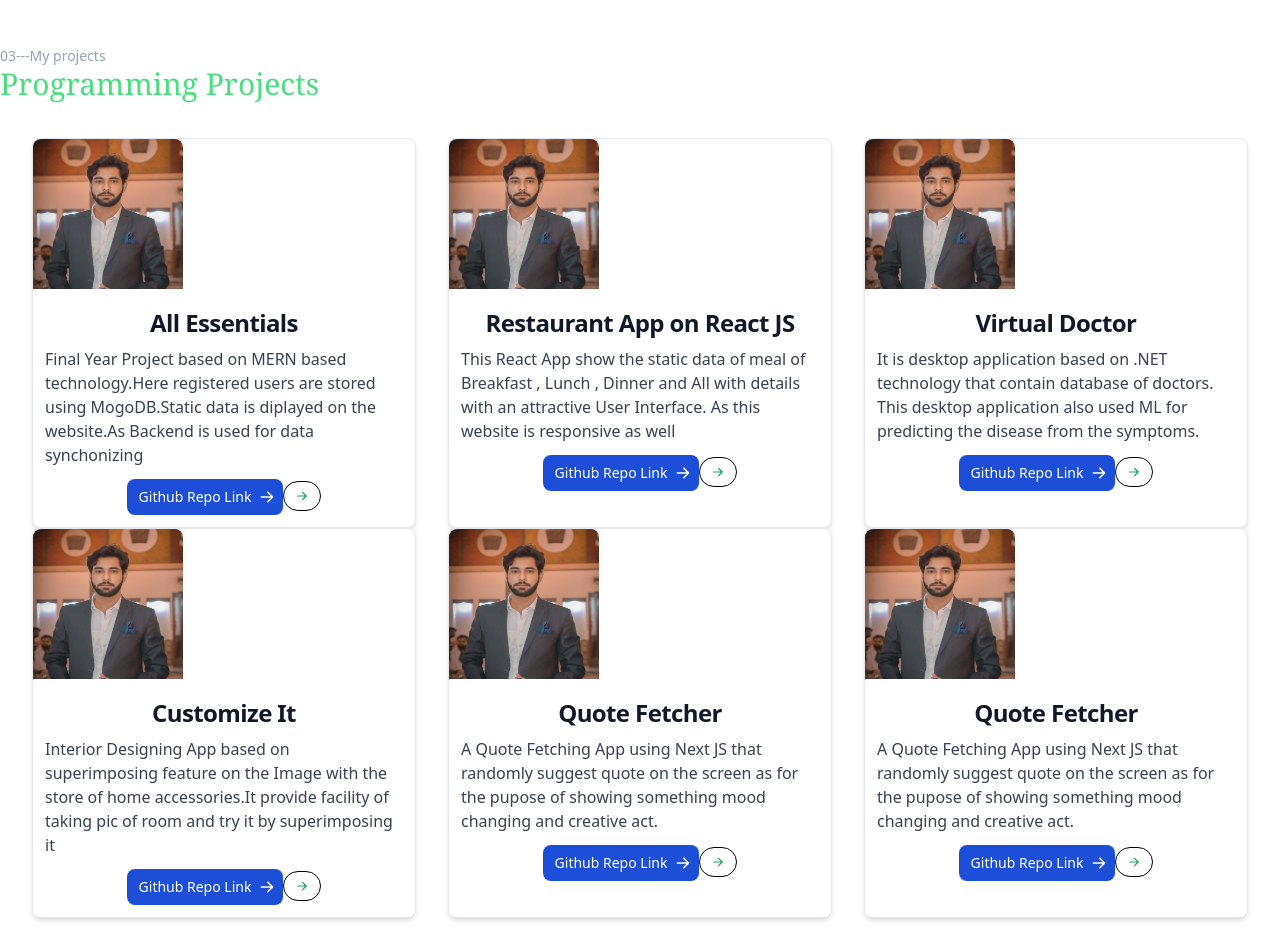
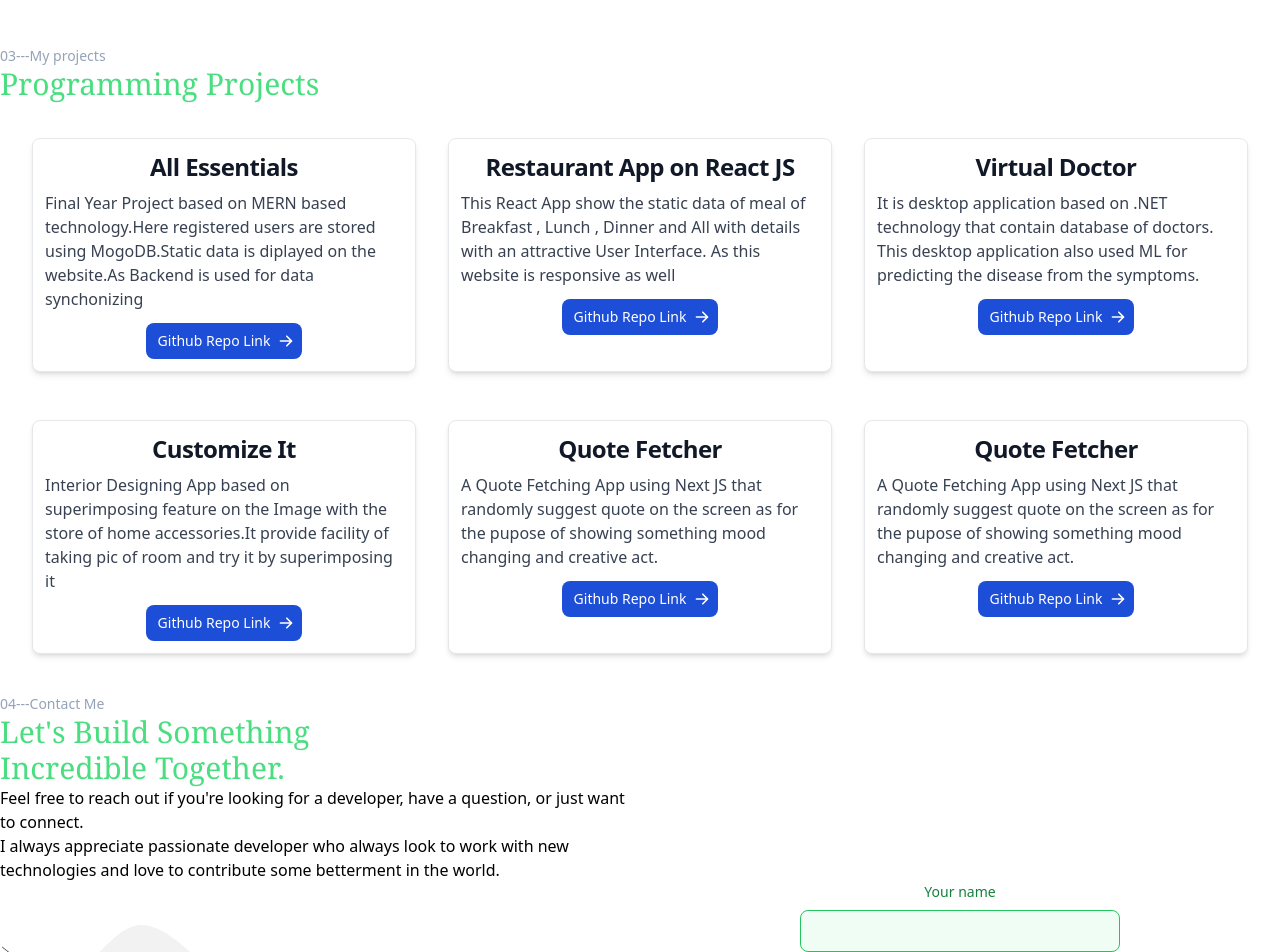
Before and after one commit to zainshahbaz786/devport, a Next.js app: page /Components/Home in a window 1280 px wide. Shown: the part 1280-2232 px from the top of the page. Built offline with nearby package versions, Linux system fonts and the light colour scheme.

Commit message:
Improved Design with Hover Feature

```diff
--- a/pages/Components/Projects.js
+++ b/pages/Components/Projects.js
@@ -1,10 +1,14 @@
 import React from 'react'
 import Image from 'next/image'
+
+
+
 
 
 const Projects = () => {
   return (
     <>
+
     <div className="pt-10 text-sm text-slate-400">
             <a href="#" className="">
               03---My projects
@@ -20,15 +24,15 @@ const Projects = () => {
     <div  className='flex order-3 justify-evenly'>
 {/* start of 1st card */}
 
-<div className="max-w-sm w-1/3 bg-white rounded-lg border border-gray-200 shadow-md dark:bg-gray-800 dark:border-gray-700">
+<div className="max-w-sm w-1/3 bg-white rounded-lg border border-gray-200 shadow-md dark:bg-gray-800 dark:border-gray-700 hover:bg-slate-300 select-none">
     <a href="#">
-        <Image className="rounded-t-lg" src="/images/zaindp.jpeg" width="150px" height="150px" alt=""/>
+        {/* <Image className="rounded-t-lg" src="/images/zaindp.jpeg" width="150px" height="150px" alt=""/> */}
     </a>
     <div className="p-3">
-        <a href="#">
+
             <h5 className="mb-2 text-2xl font-bold tracking-tight text-gray-900 dark:text-white  text-center">
                 All Essentials</h5>
-        </a>
+
         <p className="mb-3 font-normal text-gray-700 dark:text-gray-400">Final Year Project based on MERN based technology.Here registered users are stored using MogoDB.Static data is diplayed on the website.As Backend is used for data synchonizing</p>
         <div className='text-center justify-center'>
         <a href="https://github.com/zainshahbaz786/All-Essentials-FYP" className="inline-flex items-center py-2 px-3 text-sm font-medium text-center text-white bg-blue-700 rounded-lg hover:bg-blue-800 focus:ring-4 focus:outline-none focus:ring-blue-300 dark:bg-blue-600 dark:hover:bg-blue-700 dark:focus:ring-blue-800">
@@ -37,10 +41,10 @@ const Projects = () => {
         </a>
 
         {/* for viewing video */}
-        <a type="button" href="#" className="text-green-600 border py-2 px-3 border-black hover:bg-orange-300 hover:text-white focus:ring-4 focus:outline-none focus:ring-blue-300 font-medium rounded-full text-sm  text-center inline-flex items-center dark:border-blue-500 dark:text-blue-500 dark:hover:text-white dark:focus:ring-blue-800">
+    {/*    <a type="button" href="#" className="text-green-600 border py-2 px-3 border-black hover:bg-orange-300 hover:text-white focus:ring-4 focus:outline-none focus:ring-blue-300 font-medium rounded-full text-sm  text-center inline-flex items-center dark:border-blue-500 dark:text-blue-500 dark:hover:text-white dark:focus:ring-blue-800">
   <svg aria-hidden="true" className="w-3 h-3" fill="currentColor" viewBox="0 0 20 20" xmlns="http://www.w3.org/2000/svg"><path fillRule="evenodd" d="M10.293 3.293a1 1 0 011.414 0l6 6a1 1 0 010 1.414l-6 6a1 1 0 01-1.414-1.414L14.586 11H3a1 1 0 110-2h11.586l-4.293-4.293a1 1 0 010-1.414z" clipRule="evenodd"></path></svg>
   <span className="sr-only">Icon description</span>
-</a>
+</a> */}
         </div>
     </div>
 </div>
@@ -50,39 +54,39 @@ const Projects = () => {
 
 
 
-<div className="max-w-sm w-1/3 bg-white rounded-lg border border-gray-200 shadow-md dark:bg-gray-800 dark:border-gray-700">
+<div className="max-w-sm w-1/3 bg-white rounded-lg border border-gray-200 shadow-md dark:bg-gray-800 dark:border-gray-700 hover:bg-slate-300 select-none ">
     <a href="#">
-        <Image className="rounded-t-lg" src="/images/zaindp.jpeg" width="150px" height="150px" alt=""/>
+        {/* <Image className="rounded-t-lg" src="/images/zaindp.jpeg" width="150px" height="150px" alt=""/> */}
     </a>
     <div className="p-3">
-        <a href="#">
+
             <h5 className="mb-2 text-2xl font-bold tracking-tight text-gray-900 dark:text-white text-center">Restaurant App on React JS</h5>
-        </a>
-        <p className="mb-3 font-normal text-gray-700 dark:text-gray-400">This React App show the static data of meal of Breakfast , Lunch , Dinner and All with details with an attractive User Interface. As this website is responsive as well </p>
+
+        <p className="mb-3 font-normal text-gray-700 dark:text-gray-400 select-none">This React App show the static data of meal of Breakfast , Lunch , Dinner and All with details with an attractive User Interface. As this website is responsive as well </p>
         <div className='text-center justify-center'>
         <a href="https://github.com/zainshahbaz786/Resturant-App-on-React" className="inline-flex items-center py-2 px-3 text-sm font-medium text-center text-white bg-blue-700 rounded-lg hover:bg-blue-800 focus:ring-4 focus:outline-none focus:ring-blue-300 dark:bg-blue-600 dark:hover:bg-blue-700 dark:focus:ring-blue-800">
             Github Repo Link
             <svg aria-hidden="true" className="ml-2 -mr-1 w-4 h-4" fill="currentColor" viewBox="0 0 20 20" xmlns="http://www.w3.org/2000/svg"><path fillRule="evenodd" d="M10.293 3.293a1 1 0 011.414 0l6 6a1 1 0 010 1.414l-6 6a1 1 0 01-1.414-1.414L14.586 11H3a1 1 0 110-2h11.586l-4.293-4.293a1 1 0 010-1.414z" clipRule="evenodd"></path></svg>
         </a>
           {/* for viewing video */}
-          <a type="button" href="#" className="text-green-600 border py-2 px-3  border-black hover:bg-orange-300 hover:text-white focus:ring-4 focus:outline-none focus:ring-blue-300 font-medium rounded-full text-sm  text-center inline-flex items-center dark:border-blue-500 dark:text-blue-500 dark:hover:text-white dark:focus:ring-blue-800">
+          {/* <a type="button" href="#" className="text-green-600 border py-2 px-3  border-black hover:bg-orange-300 hover:text-white focus:ring-4 focus:outline-none focus:ring-blue-300 font-medium rounded-full text-sm  text-center inline-flex items-center dark:border-blue-500 dark:text-blue-500 dark:hover:text-white dark:focus:ring-blue-800">
   <svg aria-hidden="true" className="w-3 h-3" fill="currentColor" viewBox="0 0 20 20" xmlns="http://www.w3.org/2000/svg"><path fillRule="evenodd" d="M10.293 3.293a1 1 0 011.414 0l6 6a1 1 0 010 1.414l-6 6a1 1 0 01-1.414-1.414L14.586 11H3a1 1 0 110-2h11.586l-4.293-4.293a1 1 0 010-1.414z" clipRule="evenodd"></path></svg>
   <span className="sr-only">Icon description</span>
-</a>
+</a> */}
         </div>
     </div>
 </div>
 
 {/* end of second card */}
 
-<div className="max-w-sm w-1/3 bg-white rounded-lg border border-gray-200 shadow-md dark:bg-gray-800 dark:border-gray-700">
+<div className="max-w-sm w-1/3 bg-white rounded-lg border border-gray-200 shadow-md dark:bg-gray-800 dark:border-gray-700 hover:bg-slate-300 select-none">
     <a href="#">
-        <Image className="rounded-t-lg" src="/images/zaindp.jpeg" width="150px" height="150px" alt=""/>
+        {/* <Image className="rounded-t-lg" src="/images/zaindp.jpeg" width="150px" height="150px" alt=""/> */}
     </a>
     <div className="p-3">
-        <a href="#">
+
             <h5 className="mb-2 text-2xl font-bold tracking-tight text-gray-900 dark:text-white text-center">Virtual Doctor</h5>
-        </a>
+
         <p className="mb-3 font-normal text-gray-700 dark:text-gray-400">It is desktop application based on .NET technology that contain database of doctors. This desktop application also used ML  for predicting the disease from the symptoms.</p>
         <div className='text-center justify-center'>
         <a href="https://github.com/zainshahbaz786/Virtual-Doctor" className="inline-flex items-center py-2 px-3 text-sm font-medium text-center text-white bg-blue-700 rounded-lg hover:bg-blue-800 focus:ring-4 focus:outline-none focus:ring-blue-300 dark:bg-blue-600 dark:hover:bg-blue-700 dark:focus:ring-blue-800">
@@ -91,10 +95,10 @@ const Projects = () => {
         </a>
 
           {/* for viewing video */}
-          <a type="button" href="#" className="text-green-600 border py-2 px-3 border-black hover:bg-orange-300 hover:text-white focus:ring-4 focus:outline-none focus:ring-blue-300 font-medium rounded-full text-sm  text-center inline-flex items-center dark:border-blue-500 dark:text-blue-500 dark:hover:text-white dark:focus:ring-blue-800">
+      {/*    <a type="button" href="#" className="text-green-600 border py-2 px-3 border-black hover:bg-orange-300 hover:text-white focus:ring-4 focus:outline-none focus:ring-blue-300 font-medium rounded-full text-sm  text-center inline-flex items-center dark:border-blue-500 dark:text-blue-500 dark:hover:text-white dark:focus:ring-blue-800">
   <svg aria-hidden="true" className="w-3 h-3" fill="currentColor" viewBox="0 0 20 20" xmlns="http://www.w3.org/2000/svg"><path fillRule="evenodd" d="M10.293 3.293a1 1 0 011.414 0l6 6a1 1 0 010 1.414l-6 6a1 1 0 01-1.414-1.414L14.586 11H3a1 1 0 110-2h11.586l-4.293-4.293a1 1 0 010-1.414z" clipRule="evenodd"></path></svg>
   <span className="sr-only">Icon description</span>
-</a>
+</a> */}
         </div>
     </div>
 </div>
@@ -103,18 +107,19 @@ const Projects = () => {
 
 
     </div>
-
+<br/>
+<br/>
     <div  className='flex order-3 justify-evenly'>
 {/* Second Row 1st card */}
 
-<div className="max-w-sm w-1/3 bg-white rounded-lg border border-gray-200 shadow-md dark:bg-gray-800 dark:border-gray-700">
+<div className="max-w-sm w-1/3 bg-white rounded-lg border border-gray-200 shadow-md dark:bg-gray-800 dark:border-gray-700 hover:bg-slate-300 select-none">
     <a href="#">
-        <Image className="rounded-t-lg" src="/images/zaindp.jpeg" width="150px" height="150px" alt=""/>
+        {/* <Image className="rounded-t-lg" src="/images/zaindp.jpeg" width="150px" height="150px" alt=""/> */}
     </a>
     <div className="p-3">
-        <a href="#">
+
             <h5 className="mb-2 text-2xl font-bold tracking-tight text-gray-900 dark:text-white text-center">Customize It </h5>
-        </a>
+
         <p className="mb-3 font-normal text-gray-700 dark:text-gray-400">Interior Designing App  based on superimposing feature on the Image with the store of home accessories.It provide facility of taking pic of room and try it by superimposing it</p>
         <div className='text-center justify-center'>
         <a href="https://github.com/zainshahbaz786/Customize-It" className="inline-flex items-center py-2 px-3 text-sm font-medium text-center text-white bg-blue-700 rounded-lg hover:bg-blue-800 focus:ring-4 focus:outline-none focus:ring-blue-300 dark:bg-blue-600 dark:hover:bg-blue-700 dark:focus:ring-blue-800">
@@ -122,24 +127,24 @@ const Projects = () => {
             <svg aria-hidden="true" className="ml-2 -mr-1 w-4 h-4" fill="currentColor" viewBox="0 0 20 20" xmlns="http://www.w3.org/2000/svg"><path fillRule="evenodd" d="M10.293 3.293a1 1 0 011.414 0l6 6a1 1 0 010 1.414l-6 6a1 1 0 01-1.414-1.414L14.586 11H3a1 1 0 110-2h11.586l-4.293-4.293a1 1 0 010-1.414z" clipRule="evenodd"></path></svg>
         </a>
           {/* for viewing video */}
-          <a type="button" href="#" className="text-green-600 border py-2 px-3 border-black hover:bg-orange-300 hover:text-white focus:ring-4 focus:outline-none focus:ring-blue-300 font-medium rounded-full text-sm  text-center inline-flex items-center dark:border-blue-500 dark:text-blue-500 dark:hover:text-white dark:focus:ring-blue-800">
+      {/*    <a type="button" href="#" className="text-green-600 border py-2 px-3 border-black hover:bg-orange-300 hover:text-white focus:ring-4 focus:outline-none focus:ring-blue-300 font-medium rounded-full text-sm  text-center inline-flex items-center dark:border-blue-500 dark:text-blue-500 dark:hover:text-white dark:focus:ring-blue-800">
   <svg aria-hidden="true" className="w-3 h-3" fill="currentColor" viewBox="0 0 20 20" xmlns="http://www.w3.org/2000/svg"><path fillRule="evenodd" d="M10.293 3.293a1 1 0 011.414 0l6 6a1 1 0 010 1.414l-6 6a1 1 0 01-1.414-1.414L14.586 11H3a1 1 0 110-2h11.586l-4.293-4.293a1 1 0 010-1.414z" clipRule="evenodd"></path></svg>
   <span className="sr-only">Icon description</span>
-</a>
+</a> */}
         </div>
     </div>
 </div>
 
 {/* Second Row 2nd card */}
 
-<div className="max-w-sm w-1/3 bg-white rounded-lg border border-gray-200 shadow-md dark:bg-gray-800 dark:border-gray-700">
+<div className="max-w-sm w-1/3 bg-white rounded-lg border border-gray-200 shadow-md dark:bg-gray-800 dark:border-gray-700 hover:bg-slate-300 select-none">
     <a href="#">
-        <Image className="rounded-t-lg" src="/images/zaindp.jpeg" width="150px" height="150px" alt=""/>
+        {/* <Image className="rounded-t-lg" src="/images/zaindp.jpeg" width="150px" height="150px" alt=""/> */}
     </a>
     <div className="p-3">
-        <a href="#">
+
             <h5 className="mb-2 text-2xl font-bold tracking-tight text-gray-900 dark:text-white text-center">Quote Fetcher </h5>
-        </a>
+
         <p className="mb-3 font-normal text-gray-700 dark:text-gray-400">A Quote Fetching App using Next JS that randomly suggest quote on the screen as for the pupose of showing something mood changing and creative act.</p>
       <div className='text-center justify-center'>
         <a href="https://github.com/zainshahbaz786/quote-fetcher" className="inline-flex items-center py-2 px-3 text-sm font-medium text-center text-white bg-blue-700 rounded-lg hover:bg-blue-800 focus:ring-4 focus:outline-none focus:ring-blue-300 dark:bg-blue-600 dark:hover:bg-blue-700 dark:focus:ring-blue-800">
@@ -147,10 +152,10 @@ const Projects = () => {
             <svg aria-hidden="true" className="ml-2 -mr-1 w-4 h-4" fill="currentColor" viewBox="0 0 20 20" xmlns="http://www.w3.org/2000/svg"><path fillRule="evenodd" d="M10.293 3.293a1 1 0 011.414 0l6 6a1 1 0 010 1.414l-6 6a1 1 0 01-1.414-1.414L14.586 11H3a1 1 0 110-2h11.586l-4.293-4.293a1 1 0 010-1.414z" clipRule="evenodd"></path></svg>
         </a>
           {/* for viewing video */}
-          <a type="button" href="#" className="text-green-600 border py-2 px-3 border-black hover:bg-orange-300 hover:text-white focus:ring-4 focus:outline-none focus:ring-blue-300 font-medium rounded-full text-sm  text-center inline-flex items-center dark:border-blue-500 dark:text-blue-500 dark:hover:text-white dark:focus:ring-blue-800">
+      {/*    <a type="button" href="#" className="text-green-600 border py-2 px-3 border-black hover:bg-orange-300 hover:text-white focus:ring-4 focus:outline-none focus:ring-blue-300 font-medium rounded-full text-sm  text-center inline-flex items-center dark:border-blue-500 dark:text-blue-500 dark:hover:text-white dark:focus:ring-blue-800">
   <svg aria-hidden="true" className="w-3 h-3" fill="currentColor" viewBox="0 0 20 20" xmlns="http://www.w3.org/2000/svg"><path fillRule="evenodd" d="M10.293 3.293a1 1 0 011.414 0l6 6a1 1 0 010 1.414l-6 6a1 1 0 01-1.414-1.414L14.586 11H3a1 1 0 110-2h11.586l-4.293-4.293a1 1 0 010-1.414z" clipRule="evenodd"></path></svg>
   <span className="sr-only">Icon description</span>
-</a>
+</a> */}
         </div>
     </div>
 </div>
@@ -158,14 +163,14 @@ const Projects = () => {
 
 {/* Second Row 3rd card */}
 
-<div className="max-w-sm w-1/3 bg-white rounded-lg border border-gray-200 shadow-md dark:bg-gray-800 dark:border-gray-700">
+<div className="max-w-sm w-1/3 bg-white rounded-lg border border-gray-200 shadow-md dark:bg-gray-800 dark:border-gray-700 hover:bg-slate-300 select-none">
     <a href="#">
-        <Image className="rounded-t-lg" src="/images/zaindp.jpeg" width="150px" height="150px" alt=""/>
+        {/* <Image className="rounded-t-lg" src="/images/zaindp.jpeg" width="150px" height="150px" alt=""/> */}
     </a>
     <div className="p-3">
-        <a href="#">
+
             <h5 className="mb-2 text-2xl font-bold tracking-tight text-gray-900 dark:text-white text-center">Quote Fetcher </h5>
-        </a>
+
         <p className="mb-3 font-normal text-gray-700 dark:text-gray-400">A Quote Fetching App using Next JS that randomly suggest quote on the screen as for the pupose of showing something mood changing and creative act.</p>
       <div className='text-center justify-center'>
         <a href="https://github.com/zainshahbaz786/quote-fetcher" className="inline-flex items-center py-2 px-3 text-sm font-medium text-center text-white bg-blue-700 rounded-lg hover:bg-blue-800 focus:ring-4 focus:outline-none focus:ring-blue-300 dark:bg-blue-600 dark:hover:bg-blue-700 dark:focus:ring-blue-800">
@@ -173,10 +178,10 @@ const Projects = () => {
             <svg aria-hidden="true" className="ml-2 -mr-1 w-4 h-4" fill="currentColor" viewBox="0 0 20 20" xmlns="http://www.w3.org/2000/svg"><path fillRule="evenodd" d="M10.293 3.293a1 1 0 011.414 0l6 6a1 1 0 010 1.414l-6 6a1 1 0 01-1.414-1.414L14.586 11H3a1 1 0 110-2h11.586l-4.293-4.293a1 1 0 010-1.414z" clipRule="evenodd"></path></svg>
         </a>
           {/* for viewing video */}
-          <a type="button" href="#" className="text-green-600 border py-2 px-3 border-black hover:bg-orange-300 hover:text-white focus:ring-4 focus:outline-none focus:ring-blue-300 font-medium rounded-full text-sm  text-center inline-flex items-center dark:border-blue-500 dark:text-blue-500 dark:hover:text-white dark:focus:ring-blue-800">
+      {/*    <a type="button" href="#" className="text-green-600 border py-2 px-3 border-black hover:bg-orange-300 hover:text-white focus:ring-4 focus:outline-none focus:ring-blue-300 font-medium rounded-full text-sm  text-center inline-flex items-center dark:border-blue-500 dark:text-blue-500 dark:hover:text-white dark:focus:ring-blue-800">
   <svg aria-hidden="true" className="w-3 h-3" fill="currentColor" viewBox="0 0 20 20" xmlns="http://www.w3.org/2000/svg"><path fillRule="evenodd" d="M10.293 3.293a1 1 0 011.414 0l6 6a1 1 0 010 1.414l-6 6a1 1 0 01-1.414-1.414L14.586 11H3a1 1 0 110-2h11.586l-4.293-4.293a1 1 0 010-1.414z" clipRule="evenodd"></path></svg>
   <span className="sr-only">Icon description</span>
-</a>
+</a> */}
         </div>
     </div>
 </div>
--- a/pages/Components/Topbar.js
+++ b/pages/Components/Topbar.js
@@ -1,10 +1,12 @@
 import Link from 'next/link'
 import React from 'react'
+
 
 const Topbar = () => {
   return (
 <>
-  <div className="bg-sky-200 sm:justify-evenly container flex justify-evenly p-2 sm:bg-purple-300 md:bg-green-300 ">
+
+  <div className="bg-sky-200 sm:justify-evenly  flex justify-evenly p-2 sm:bg-purple-300 md:bg-green-300 w-full  lg:bg-green-300 lg:w-full ">
 
      {/* effect 2 */}
           <div className="btn relative pl-1/4  select-none inline-flex items-center justify-start  transition-all  rounded  group ">
@@ -51,7 +53,6 @@ const Topbar = () => {
     </div>
 
 
-
     </>
   )
 }
```
Also changed, not shown: pages/Components/Connect.js (+27 -6 lines), pages/Components/SecondPage.js (+6 -1 lines).
